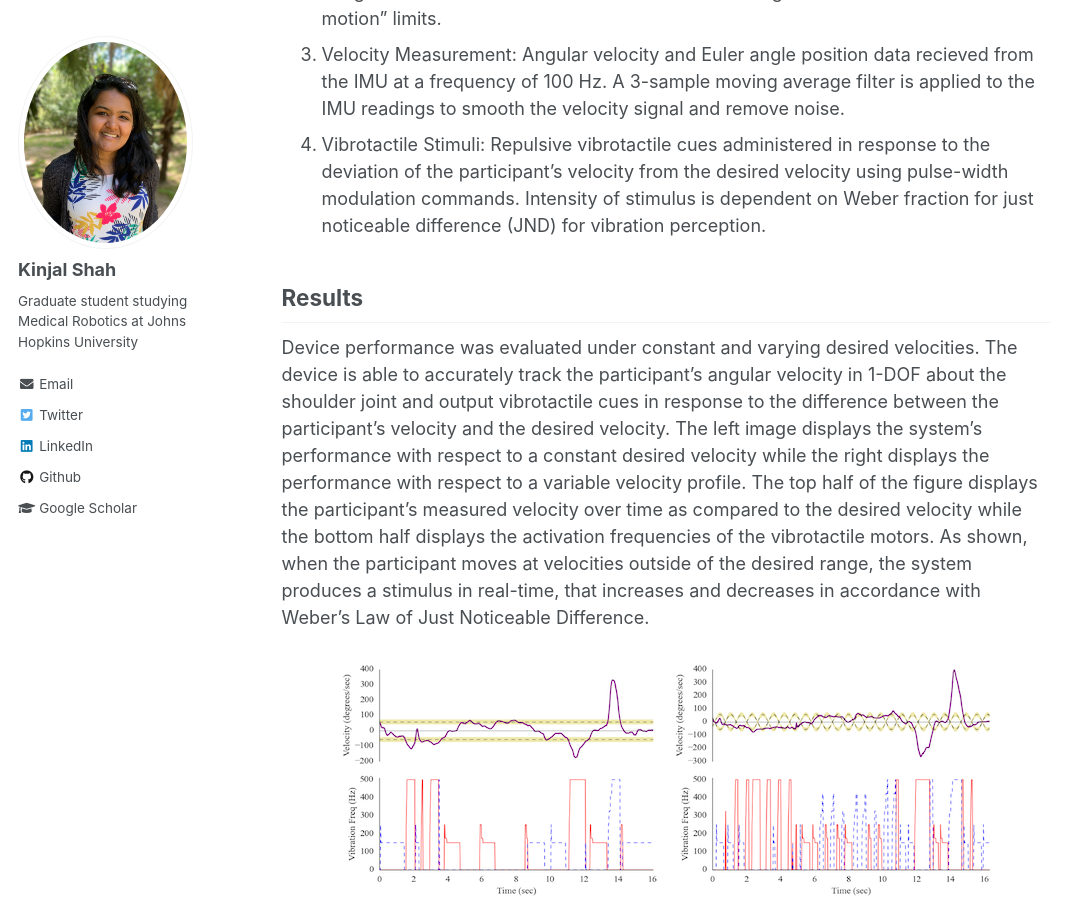
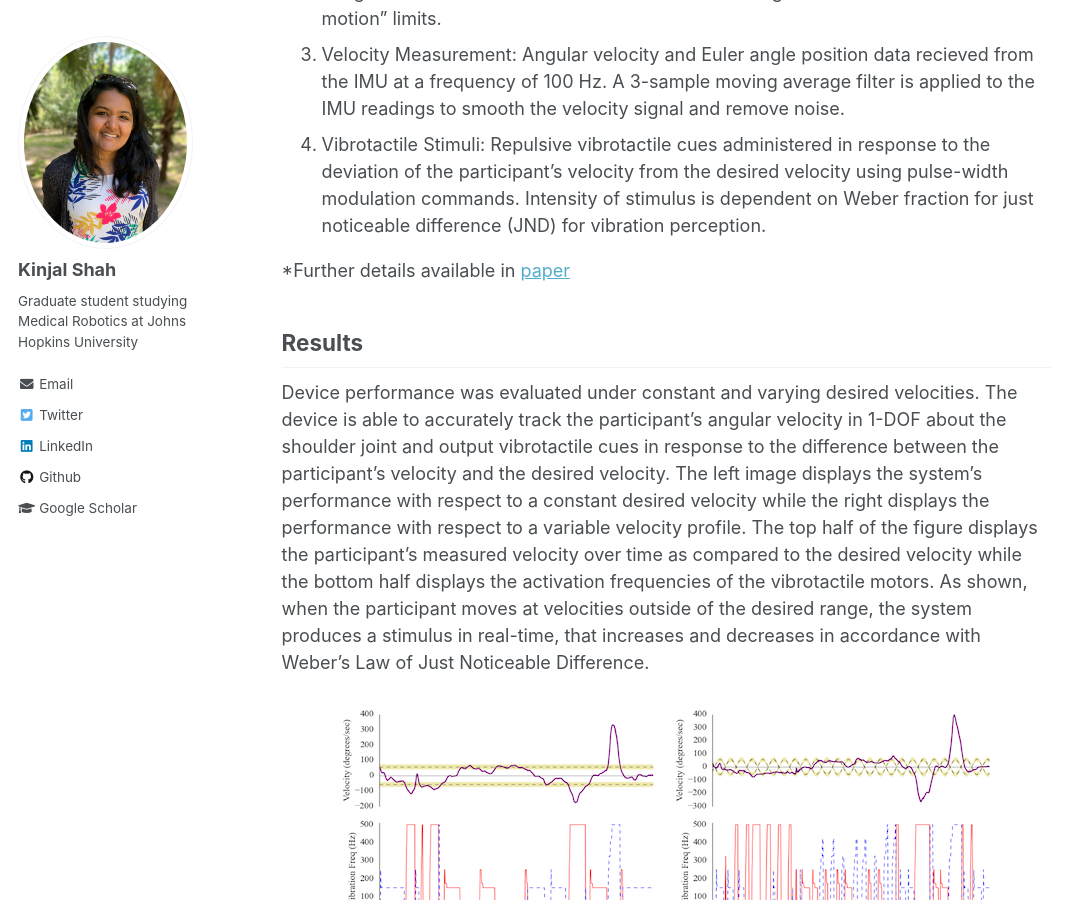
Before and after one commit to kinjmshah/kinjmshah.github.io, a Jekyll site: the page built from _portfolio/hapticVel.md, in a window 1280 px wide and 900 px high, scrolled down 1203 px. Shown: the whole window, without its empty margins (0-1082 px from the left). Built offline with Jekyll 4.4.1, drawn with Linux system fonts in a browser that asks for light colours.

Commit message:
Update hapticVel.md

```diff
--- a/_portfolio/hapticVel.md
+++ b/_portfolio/hapticVel.md
@@ -19,6 +19,8 @@ Current approaches to motion guidance with haptic feedback largely focus on corr
 3. Velocity Measurement: Angular velocity and Euler angle position data recieved from the IMU at a frequency of 100 Hz. A 3-sample moving average filter is applied to the IMU readings to smooth the velocity signal and remove noise.
 4. Vibrotactile Stimuli: Repulsive vibrotactile cues administered in response to the deviation of the participant's velocity from the desired velocity using pulse-width modulation commands. Intensity of stimulus is dependent on Weber fraction for just noticeable difference (JND) for vibration perception.
 
+*Further details available in [paper](https://kinjmshah.github.io/files/haptics2020_WIP.pdf)
+
 ## Results
 Device performance was evaluated under constant and varying desired velocities. The device is able to accurately track the participant's angular velocity in 1-DOF about the shoulder joint and output vibrotactile cues in response to the difference between the participant's velocity and the desired velocity. The left image displays the system's performance with respect to a constant desired velocity while the right displays the performance with respect to a variable velocity profile. The top half of the figure displays the participant's measured velocity over time as compared to the desired velocity while the bottom half displays the activation frequencies of the vibrotactile motors. As shown, when the participant moves at velocities outside of the desired range, the system produces a stimulus in real-time, that increases and decreases in accordance with Weber's Law of Just Noticeable Difference.
 <div align="center">
```
